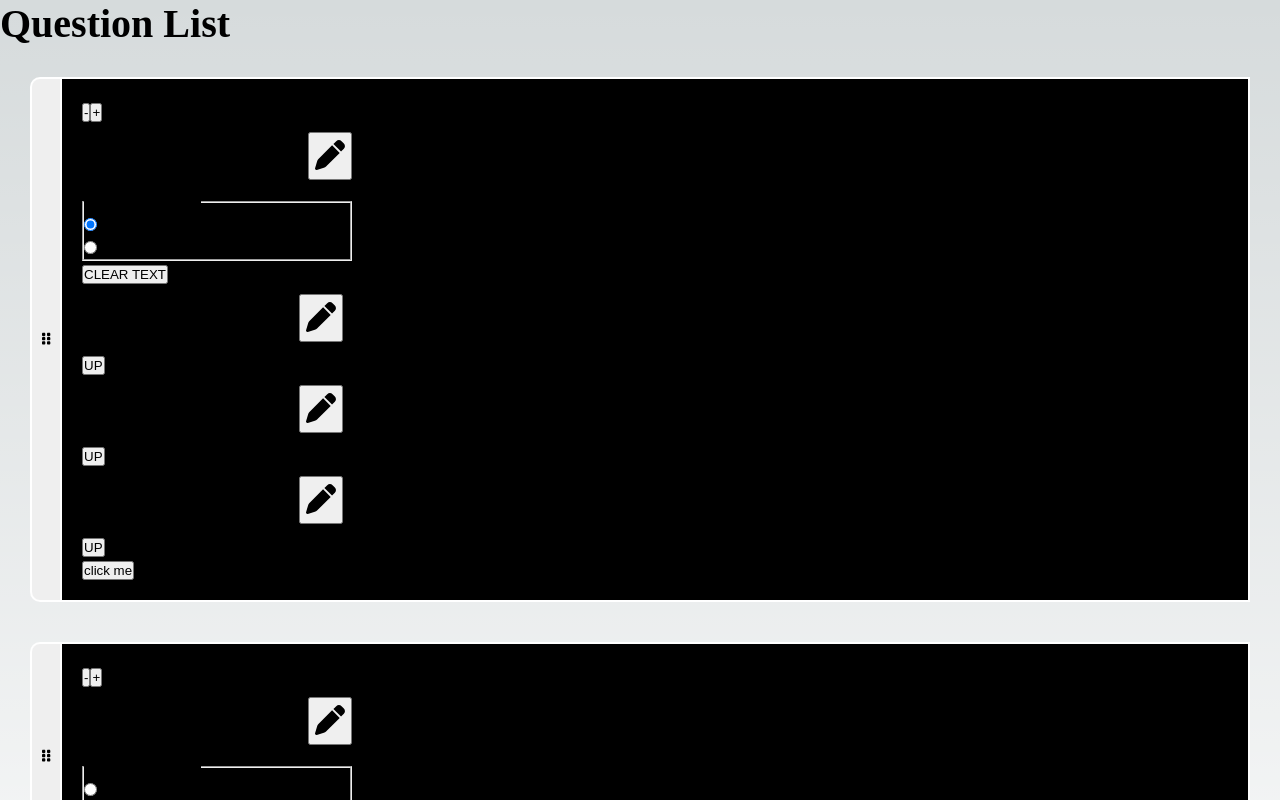
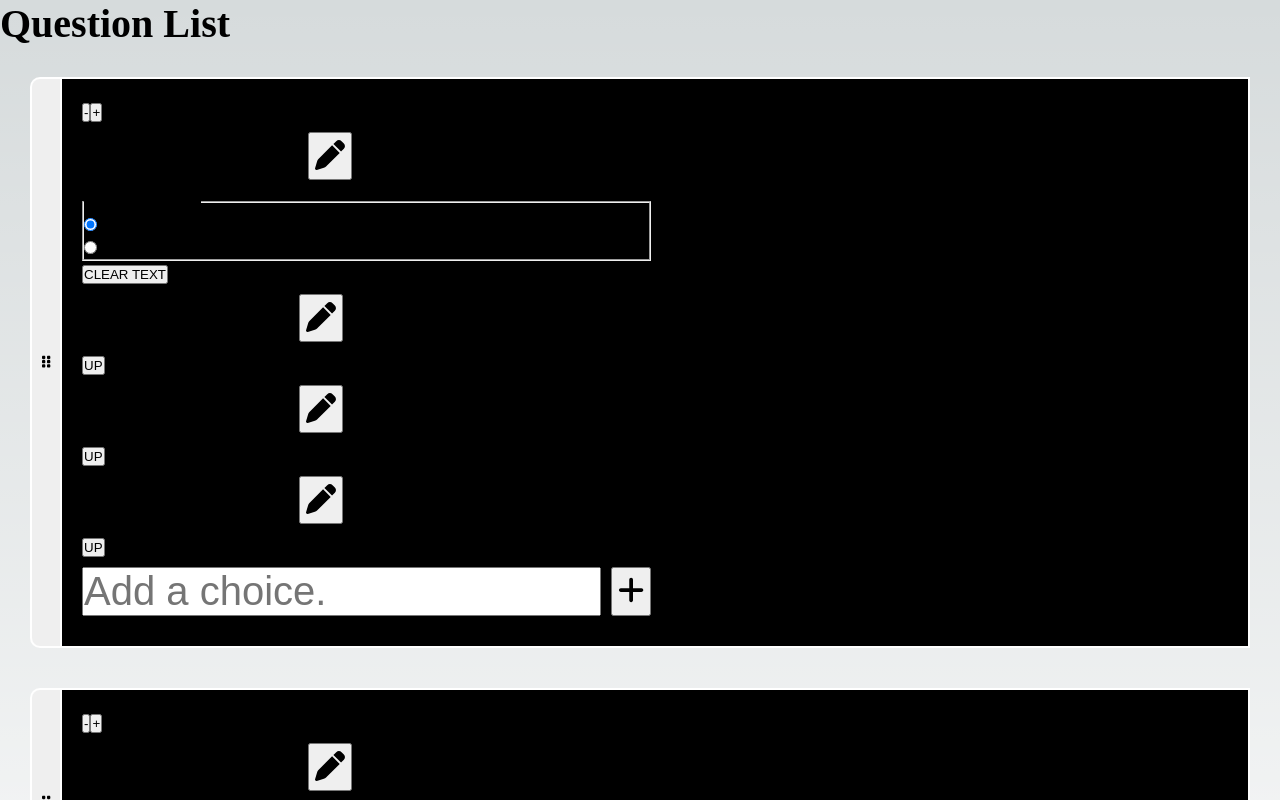
Before and after one commit to klalicki/mini-survey, a Next.js app: page /edit in a window 1280 px wide. Shown: the top 800 px of the page. Built offline with nearby package versions, Linux system fonts and the light colour scheme.

Commit message:
implements component to add new choices to MCEdit

```diff
--- a/components/Editors/MCEditor/MCEditor.tsx
+++ b/components/Editors/MCEditor/MCEditor.tsx
@@ -6,6 +6,9 @@ This component renders each of the
 */
 
 import TextInput from "@/components/TextInput/TextInput";
+import { FontAwesomeIcon } from "@fortawesome/react-fontawesome";
+import { faPlus } from "@fortawesome/free-solid-svg-icons";
+import AddItem from "@/components/TextInput/AddItem";
 
 const MCEditor = ({
   optionsList,
@@ -58,13 +61,12 @@ const MCEditor = ({
             </div>
           );
         })}
-      <button
-        onClick={() => {
-          addItem("testing");
+      <AddItem
+        placeholder={"Add a choice."}
+        onChange={(newItem) => {
+          addItem(newItem);
         }}
-      >
-        click me
-      </button>
+      />
     </div>
   );
 };
--- /dev/null
+++ b/components/TextInput/AddItem.tsx
@@ -0,0 +1,42 @@
+import { faPlus } from "@fortawesome/free-solid-svg-icons";
+import { FontAwesomeIcon } from "@fortawesome/react-fontawesome";
+import { useRef, useState } from "react";
+
+const AddItem = ({
+  onChange,
+  placeholder,
+}: {
+  onChange: Function;
+  placeholder?: string;
+}) => {
+  const [tempVal, setTempVal] = useState("");
+  const inputRef = useRef<HTMLInputElement>(null);
+  return (
+    <form
+      className="text-input"
+      onSubmit={(e) => {
+        e.preventDefault();
+        // pass the value up to parent component
+        onChange(tempVal);
+        // reset the form to blank
+        setTempVal("");
+        // reset focus to input to allow user to continue adding items
+        inputRef.current?.focus();
+      }}
+    >
+      <input
+        ref={inputRef}
+        type="text"
+        value={tempVal}
+        placeholder={placeholder}
+        onChange={(e) => {
+          setTempVal(e.target.value);
+        }}
+      />
+      <button type="submit">
+        <FontAwesomeIcon icon={faPlus} />
+      </button>
+    </form>
+  );
+};
+export default AddItem;
--- a/components/TextInput/TextInput.tsx
+++ b/components/TextInput/TextInput.tsx
@@ -33,6 +33,12 @@ const TextInput = ({
     >
       {isEditing ? (
         <input
+          onBlur={(e) => {
+            onChange(tempVal);
+            setIsEditing(false);
+            console.log(e.target.value);
+            submitButtonRef.current?.focus();
+          }}
           type="text"
           value={tempVal}
           onChange={handleInputChange}
```
